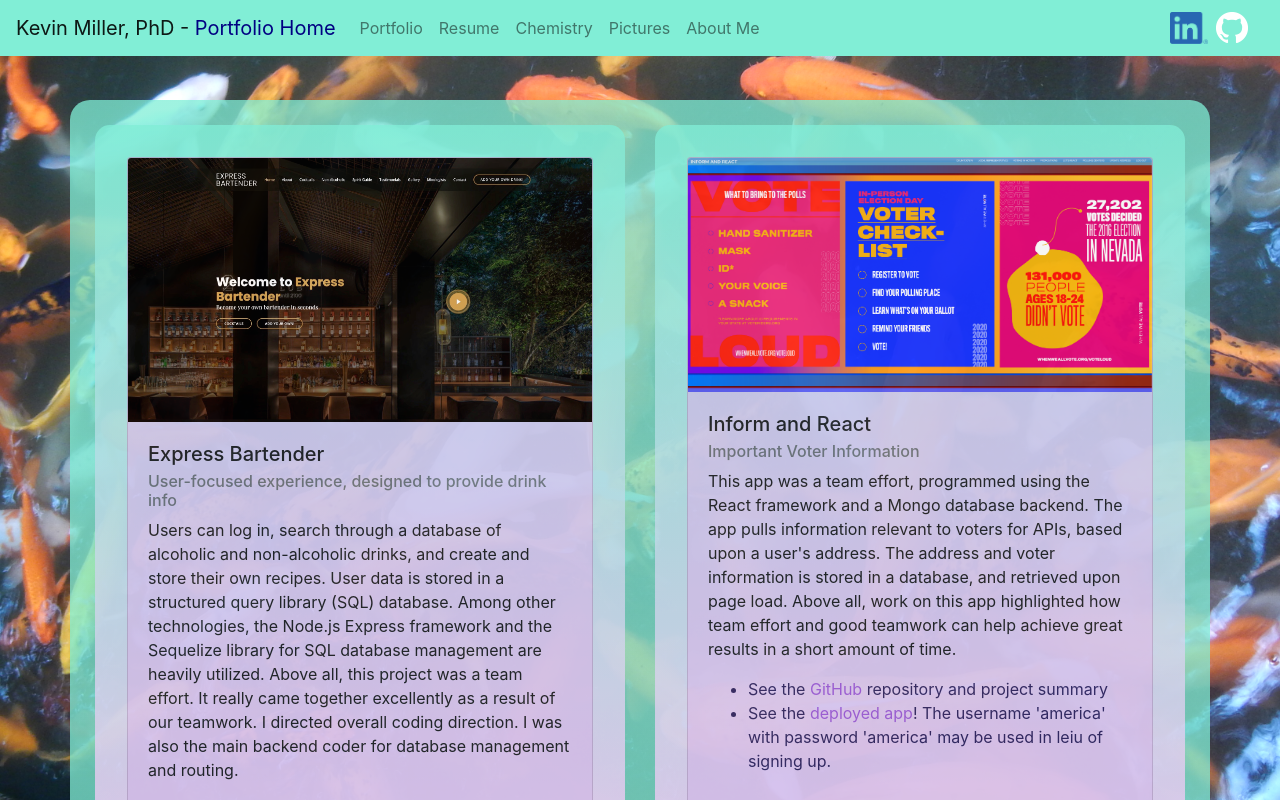
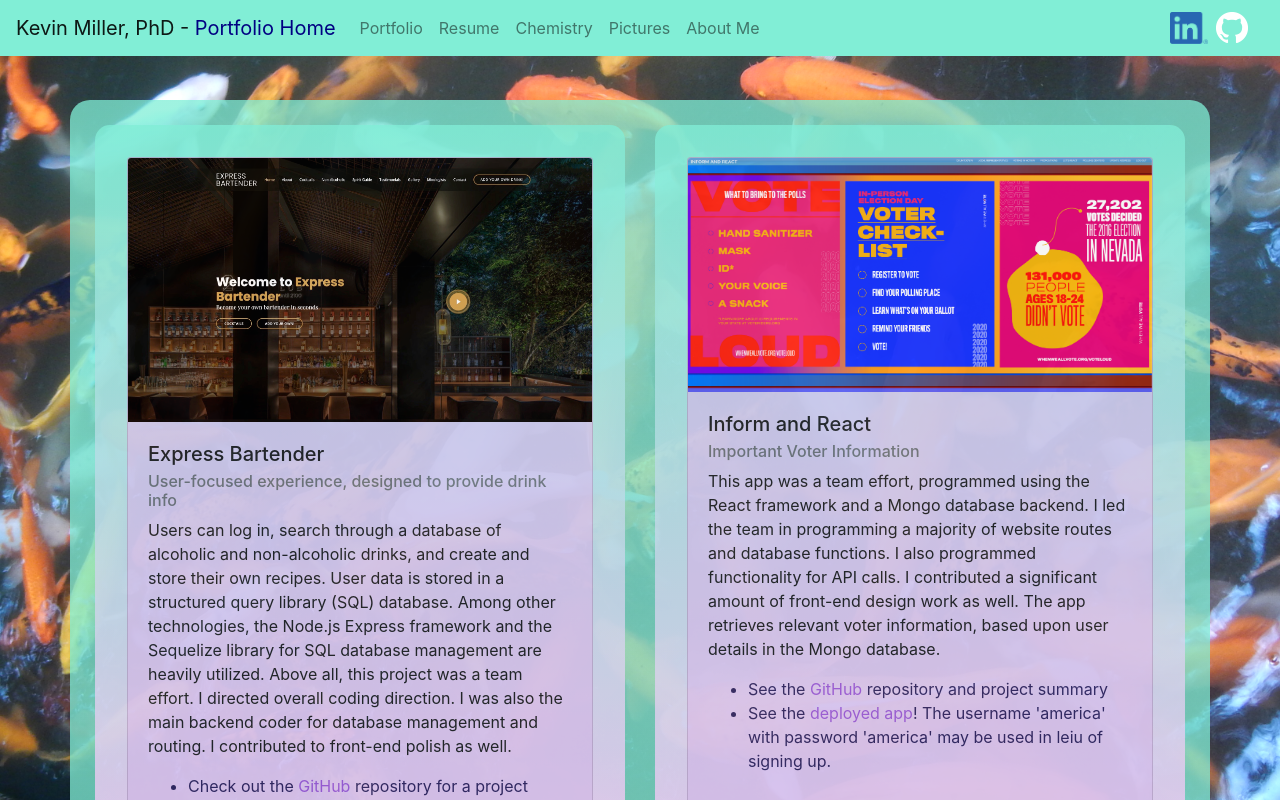
Before and after one commit to Koldenblue/kevin-miller-react-portfolio, a React (Create React App) app: page /portfolio in a window 1280 px wide. Shown: the top 800 px of the page. Built offline with nearby package versions, Linux system fonts and the light colour scheme.

Commit message:
updated project descriptions

```diff
--- a/src/pages/Portfolio.js
+++ b/src/pages/Portfolio.js
@@ -68,8 +68,8 @@ function Portfolio() {
                   <h5 className="card-title">Express Bartender</h5>
                   <h6 className="card-subtitle mb-2 text-muted">User-focused experience, designed to provide drink info</h6>
                   <p className="card-text">Users can log in, search through a database of alcoholic and non-alcoholic drinks, and create and store their own recipes. User data is stored in a structured query library (SQL) database.
-                  Among other technologies, the Node.js Express framework and the Sequelize library for SQL database management are heavily utilized. Above all, this project was a team effort. It really came together excellently as a result of our teamwork.
-                  I directed overall coding direction. I was also the main backend coder for database management and routing.
+                  Among other technologies, the Node.js Express framework and the Sequelize library for SQL database management are heavily utilized. Above all, this project was a team effort.
+                  I directed overall coding direction. I was also the main backend coder for database management and routing. I contributed to front-end polish as well.
                   </p>
                   <ul className='project-list'>
                     <li>
@@ -93,8 +93,8 @@ function Portfolio() {
                 <div className="card-body">
                   <h5 className="card-title">Inform and React</h5>
                   <h6 className="card-subtitle mb-2 text-muted">Important Voter Information</h6>
-                  <p className="card-text">This app was a team effort, programmed using the React framework and a Mongo database backend. The app pulls information relevant to voters for APIs, based upon a user's address.
-                  The address and voter information is stored in a database, and retrieved upon page load. Above all, work on this app highlighted how team effort and good teamwork can help achieve great results in a short amount of time.
+                  <p className="card-text">This app was a team effort, programmed using the React framework and a Mongo database backend. I led the team in programming a majority of website routes and database functions.
+                  I also programmed functionality for API calls. I contributed a significant amount of front-end design work as well. The app retrieves relevant voter information, based upon user details in the Mongo database.
                 </p>
                   <ul className='project-list'>
                     <li>
```
